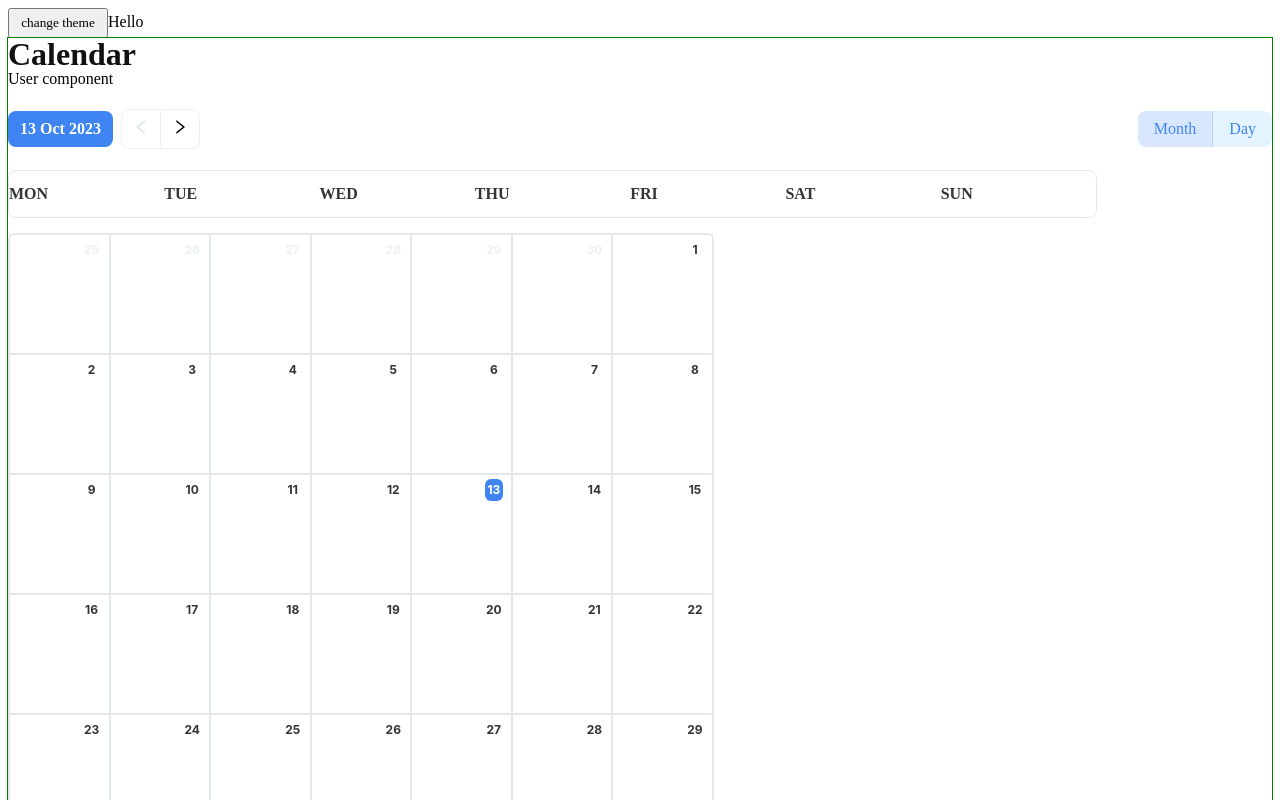
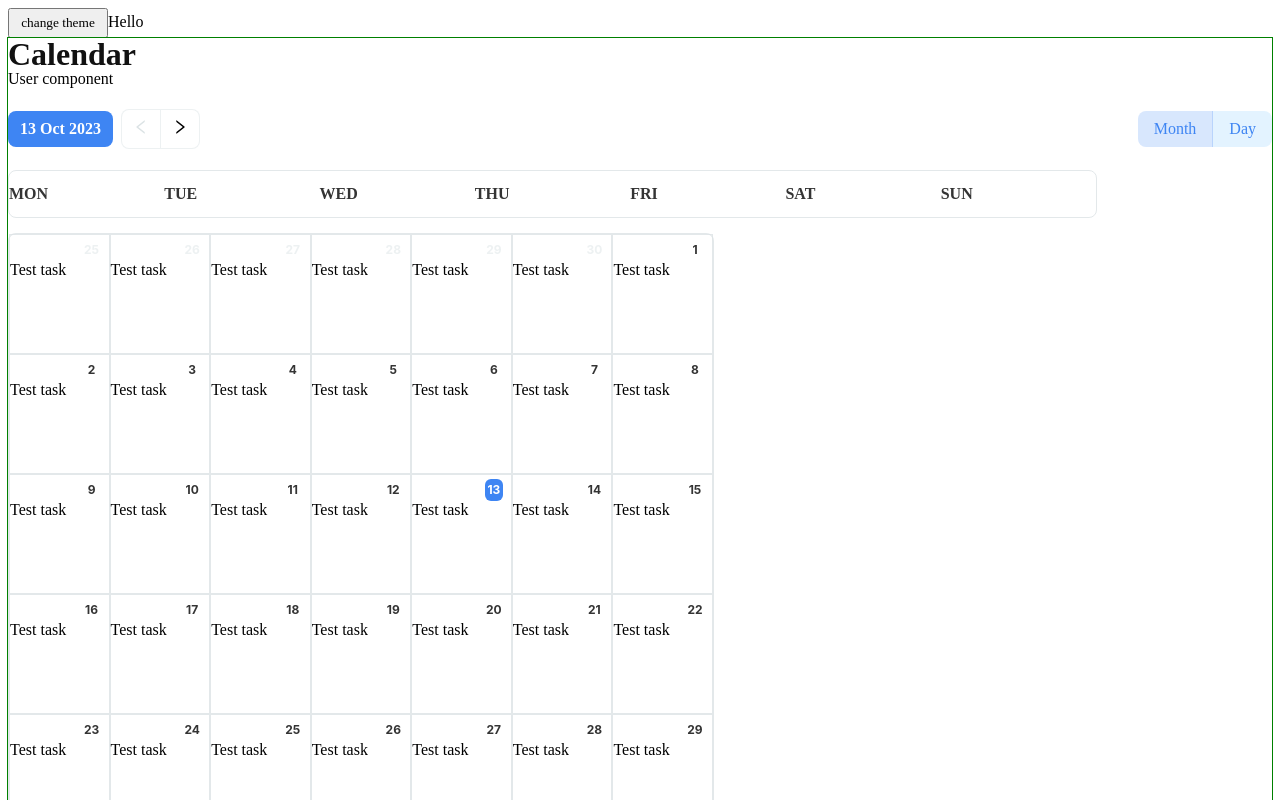
Before and after one commit to IngvarVG76/GooseTrack-with-backend-3.0, a React (Vite) app: page /GooseTrack-with-backend-3.0/team in a window 1280 px wide. Shown: the top 800 px of the page. Built offline with nearby package versions, Linux system fonts and the light colour scheme.

Commit message:
modify  layony day of the month add testTask

```diff
--- a/src/components/App/Calendar/MonthCalendar/Month.jsx
+++ b/src/components/App/Calendar/MonthCalendar/Month.jsx
@@ -5,7 +5,6 @@ import {
   format,
   isSameDay,
   isSameMonth,
-  isWeekend,
   startOfMonth,
   startOfWeek,
 } from 'date-fns';
@@ -13,8 +12,10 @@ import WeekNames from './WeekNames';
 import {
   CalendarContainer,
   Day,
-  DayInActive,
-  DayToday,
+  DayNumberInActive,
+  DayNumberRegular,
+  DayNumberToday,
+
   // DayWeekend,
 } from './StyledMonth';
 
@@ -23,24 +24,24 @@ const MonthCalendar = ({ activeDate }) => {
     let currentDate = date;
     const week = [];
 
-    // one day  of month calendar
+    // one day  of week  calendar
     for (let day = 0; day < 7; day++) {
       week.push(
-        <>
+        <Day>
           {isSameDay(currentDate, activeDate) ? (
-            <DayToday>
-              <span> {format(currentDate, 'd')}</span>{' '}
-            </DayToday>
+            <DayNumberToday>{format(currentDate, 'd')}</DayNumberToday>
           ) : !isSameMonth(currentDate, activeDate) ? (
-            <DayInActive>
-              <span> {format(currentDate, 'd')}</span>
-            </DayInActive>
+            <DayNumberInActive>{format(currentDate, 'd')}</DayNumberInActive>
           ) : (
-            <Day>
-              <span> {format(currentDate, 'd')}</span>
-            </Day>
+            <DayNumberRegular>{format(currentDate, 'd')}</DayNumberRegular>
           )}
-        </>,
+
+          {
+            <div>
+              <p>Test task</p>
+            </div>
+          }
+        </Day>,
       );
       currentDate = addDays(currentDate, 1);
     }
--- a/src/components/App/Calendar/MonthCalendar/StyledMonth.js
+++ b/src/components/App/Calendar/MonthCalendar/StyledMonth.js
@@ -27,20 +27,21 @@ export const CalendarContainer = styled.div`
 
 export const Day = styled.div`
   cursor: pointer;
+
   display: flex;
-  justify-content: flex-end;
-  align-items: flex-start;
-
+  flex-direction: column;
   padding-top: 4px;
   padding-right: 8px;
 
   border: 1px solid ${({ theme }) => theme.colors.borderСalendarColor};
-  span {
+`;
+export const DayNumberRegular = styled.p`
   width: 18px;
   height: 22px;
   display: flex;
   justify-content: center;
   align-items: center;
+  align-self: end;
 
   font-family: 'Inter';
   font-size: 12px;
@@ -48,18 +49,14 @@ export const Day = styled.div`
   line-height: 1.16;
 
   color: ${({ theme }) => theme.colors.calendarTextColor};
-  }
 `;
-export const DayToday = styled(Day)`
-  span {
+
+export const DayNumberToday = styled(DayNumberRegular)`
   color: #fff;
   background: ${({ theme }) => theme.colors.backgroundButton};
   border-radius: 6px;
-  }
 `;
 
-export const DayInActive = styled(Day)`
-  span {
+export const DayNumberInActive = styled(DayNumberRegular)`
   color: rgba(220, 227, 229, 0.5);
-  }
 `;
```
Lines whose indentation alone changed are shown as unchanged.
